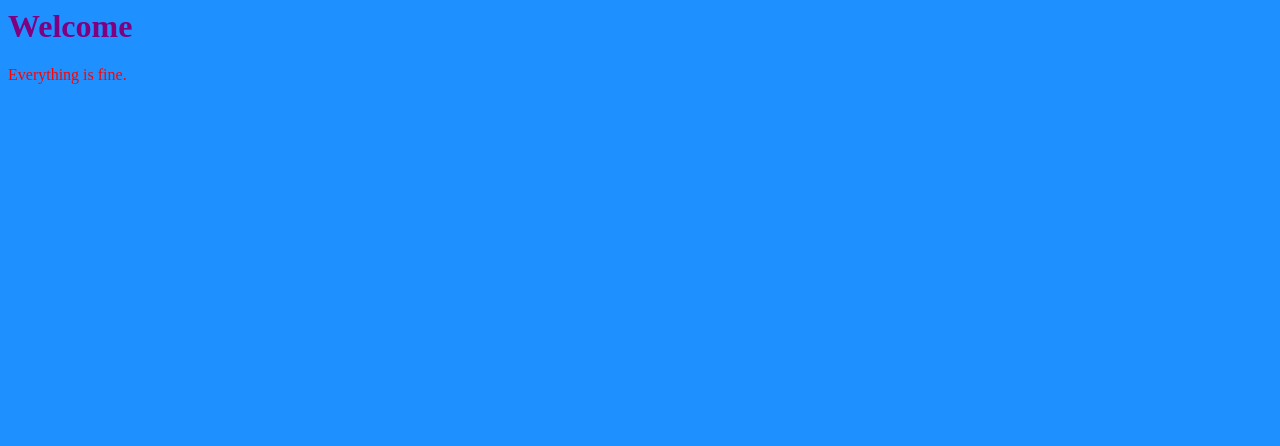
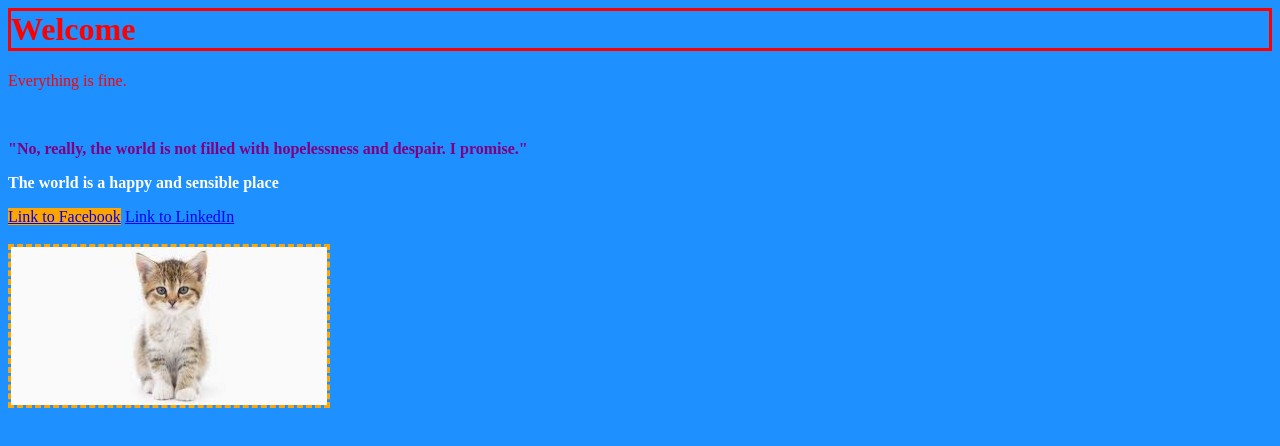
Before and after one commit to robelpaguio/css-basics, a plain HTML site: page index.html in a window 1280 px wide. Drawn offline with Linux system fonts and the light colour scheme.

Commit message:
updated home page

```diff
--- a/index.html
+++ b/index.html
@@ -14,12 +14,57 @@
       body {
         background-color: dodgerblue;
       }
+      .purple-text {
+        color: purple;
+      }
+      .important {
+        font-weight: bold;
+      }
+      .important:hover {
+        background-color:#0000FF;
+      }
+      #lead-paragraph {
+        color: white;
+        font-weight: bold;
+      }
+      a[href="http://facebook.com"] {
+        background-color: orange;
+      }
+      a[href="http://linkedin.com"] {
+        background-color: #;
+      }
+      h1 {
+        color: red;
+        border-style: solid;
+        border-width: 1 px;
+        border-color: red;
+      }
+      p.important {
+        width: 75%;
+      }
+      img {
+        border-style: dashed;
+        border-color: orange;
+        border-width: 3px;
+        width: 25%;
+      }
   </style>
 </head>
 
 <body>
 <h1>Welcome</h1>
 <p>Everything is fine.</p>
+<br>
+<p class="important purple-text"> "No, really, the world is not
+filled with hopelessness and despair.
+I promise." </p>
+<p id="lead-paragraph">The world is a happy and sensible place</p>
+
+
+<a href="http://facebook.com">Link to Facebook</a>
+<a href="http://linkedin.com">Link to LinkedIn</a>
+<br><br>
+<img src="images/kitten.jpg">
 </body>
 
 </html>
```
